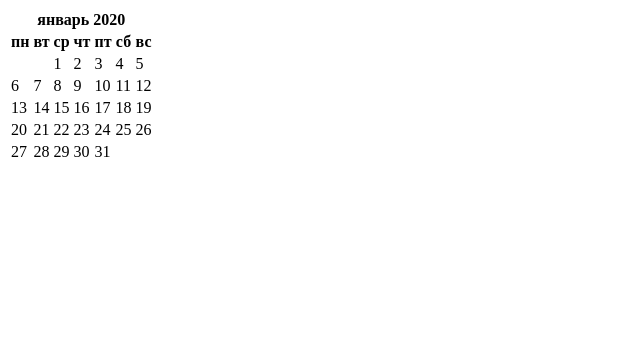
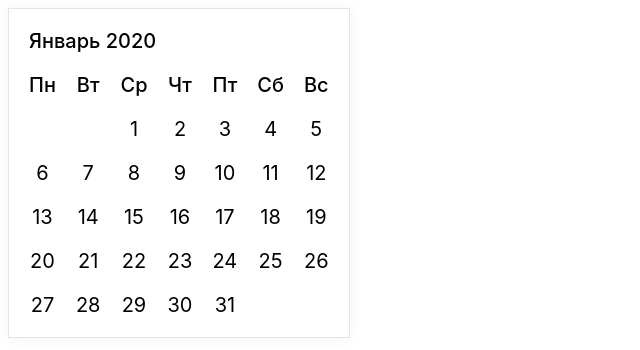
Before and after one commit to glevanov/calendar-task, a Vue app: page / in a window 1280 px wide. Shown: the top 350 px of the page, without its empty margins (0-640 px from the left). Built offline with nearby package versions, Linux system fonts and the light colour scheme.

Commit message:
add basic table styles

```diff
--- a/src/App.css
+++ b/src/App.css
@@ -1,8 +1,13 @@
-#app {
-    font-family: 'Avenir', Helvetica, Arial, sans-serif;
+.app {
+    font-size: 20px;
+    font-family: -apple-system,
+    BlinkMacSystemFont,
+    "Segoe UI", Roboto,
+    Oxygen, Ubuntu,
+    Cantarell, "Fira Sans", "Droid Sans",
+    "Helvetica Neue",
+    sans-serif;
     -webkit-font-smoothing: antialiased;
     -moz-osx-font-smoothing: grayscale;
-    text-align: center;
-    color: #2c3e50;
-    margin-top: 60px;
-  }
+    color: #000000;
+}
--- a/src/App.tsx
+++ b/src/App.tsx
@@ -1,11 +1,13 @@
 import { Component, Vue } from 'vue-property-decorator';
 import Calendar from '@/components/Calendar';
+
+import styles from './App.css?module';
 
 @Component
 export default class App extends Vue {
   render() {
     return (
-      <div id="app">
+      <div id="app" class={styles.app}>
         <Calendar />
       </div>
     )
--- a/src/App.vue
+++ /dev/null
@@ -1,29 +0,0 @@
-<template>
-  <div id="app">
-    <img alt="Vue logo" src="./assets/logo.png">
-    <HelloWorld msg="Welcome to Your Vue.js + TypeScript App"/>
-  </div>
-</template>
-
-<script lang="ts">
-import { Component, Vue } from 'vue-property-decorator';
-import HelloWorld from './components/HelloWorld.vue';
-
-@Component({
-  components: {
-    HelloWorld,
-  },
-})
-export default class App extends Vue {}
-</script>
-
-<style>
-#app {
-  font-family: 'Avenir', Helvetica, Arial, sans-serif;
-  -webkit-font-smoothing: antialiased;
-  -moz-osx-font-smoothing: grayscale;
-  text-align: center;
-  color: #2c3e50;
-  margin-top: 60px;
-}
-</style>
--- a/src/components/Calendar.css
+++ b/src/components/Calendar.css
@@ -1 +1,40 @@
-/* Styles stub */
+.wrapper {
+    width: fit-content;
+    padding: 10px;
+
+    border: 1px solid rgba(0, 0, 0, 0.1);
+    background-color: #ffffff;
+    box-shadow: 0 0 15px 0 rgba(0, 0, 0, 0.05);
+}
+
+.table {
+    table-layout: fixed;
+    border-collapse: collapse;
+}
+
+.heading {
+    padding: 10px;
+
+    font-weight: 500;
+    text-align: left;
+    text-transform: capitalize;
+}
+
+.cell {
+    padding: 10px;
+
+    text-align: center;
+}
+
+.day {
+    font-weight: 500;
+    text-transform: capitalize;
+}
+
+.selected {
+    background-color: #0291ee;
+}
+
+.tasks {
+    color: #ee0290;
+}
--- a/src/components/Calendar.tsx
+++ b/src/components/Calendar.tsx
@@ -3,7 +3,7 @@ import { VueComponent } from '@/shims-vue';
 import dayjs from 'dayjs';
 import 'dayjs/locale/ru';
 
-import styles from './calendar.css?module';
+import styles from './Calendar.css?module';
 
 dayjs.locale('ru');
 
@@ -67,22 +67,24 @@ export default class Calendar extends VueComponent<Props> {
     const month = monthData.map((week, index) =>
       <tr key={index}>
         { week.map((day, index) =>
-          <td key={index}>
+          <td key={index} class={styles.cell}>
             {day}
           </td>) }
       </tr>);
 
     return (
-      <section>
-        <table>
+      <section class={styles.wrapper}>
+        <table class={styles.table}>
           <thead>
             <tr>
-              <th colspan={this.daysInWeek}>
+              <th colspan={this.daysInWeek} class={styles.heading}>
                 { this.monthName } {this.year}
               </th>
             </tr>
             <tr>
-              { this.weekDaysNames.map(day => <th>{day}</th>) }
+              { this.weekDaysNames.map(day =>
+                <th key={day} class={`${styles.day} ${styles.cell}`}>{day}</th>)
+              }
             </tr>
           </thead>
           <tbody>
```
